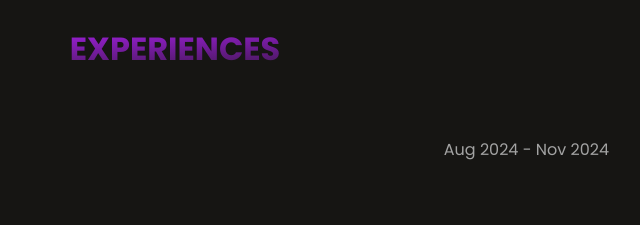
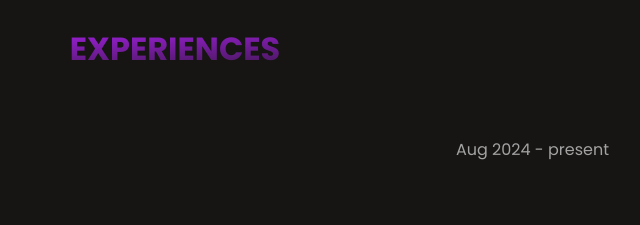
Before and after one commit to SamrudhKU/Portfolio, a plain HTML site: page index.html in a window 1280 px wide. Shown: the part 2720-2945 px from the top of the page, 465-1105 px from the left. Drawn offline with nearby package versions, Linux system fonts and the light colour scheme.

Commit message:
Update index.html

```diff
--- a/index.html
+++ b/index.html
@@ -213,7 +213,7 @@
             <img src="assets/Pentagon-Space1.jpg" alt="Pentagon" />
             <h4>Pentagon Space</h4>
           </div>
-          <p>Aug 2024 - Nov 2024</p>
+          <p>Aug 2024 - present</p>
         </div>
         <p>Java Full Stack Development</p>
         <br>
```
